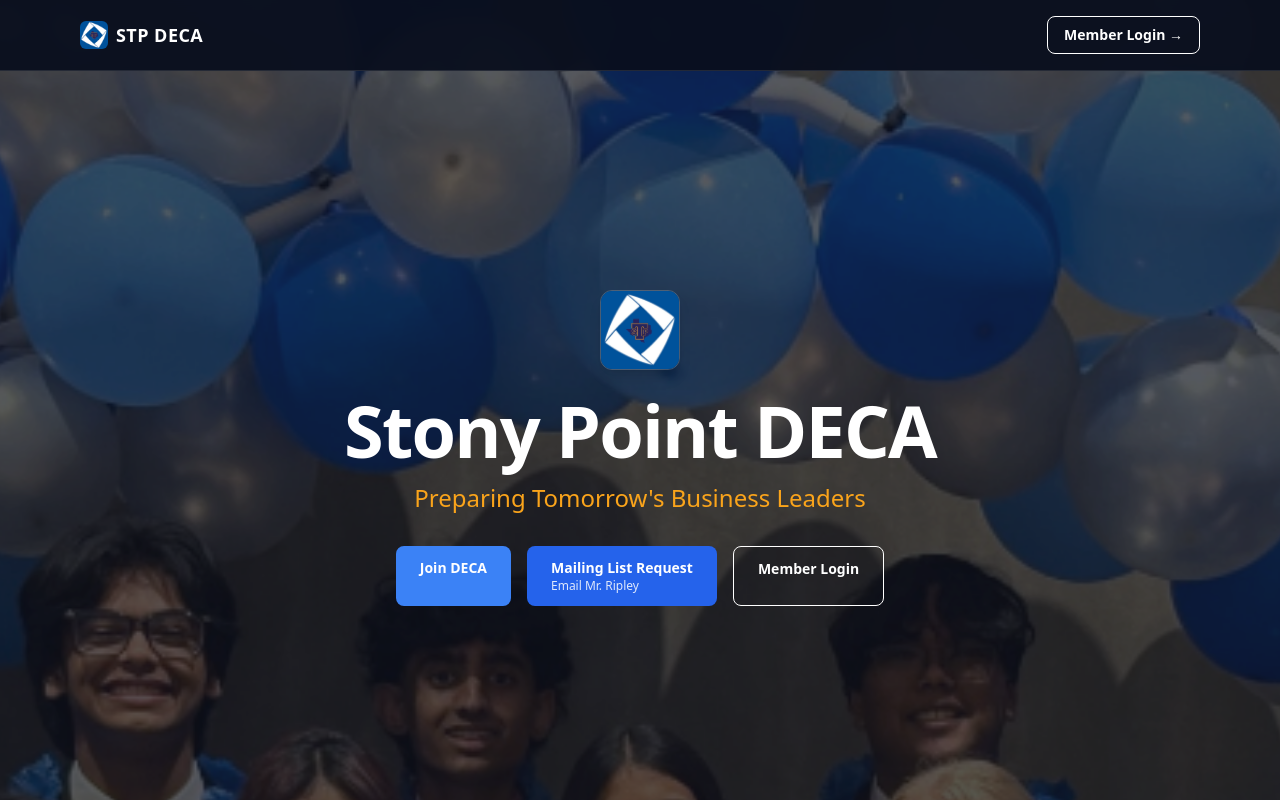
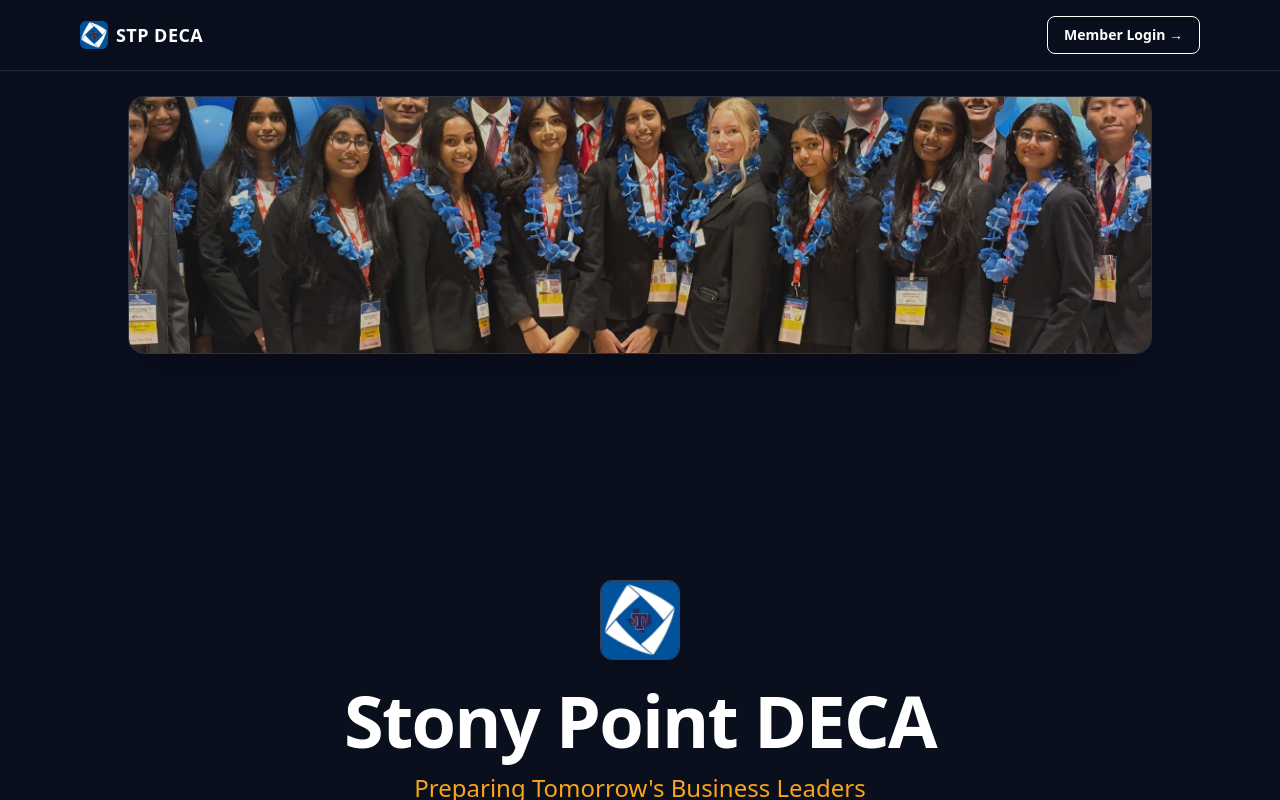
Before and after one commit to AdrianTuscano/stp-deca-site, a React (Vite) app: page / in a window 1280 px wide. Shown: the top 800 px of the page. Built offline with nearby package versions, Linux system fonts and the light colour scheme; no server answers.

Commit message:
changes to main page

```diff
--- a/src/pages/Landing.jsx
+++ b/src/pages/Landing.jsx
@@ -44,12 +44,7 @@
 
 export default function Landing() {
   return (
-    <div className="relative min-h-screen overflow-hidden bg-[#0a0f1e] text-white">
-      <div
-        className="absolute inset-0 bg-cover bg-center brightness-110"
-        style={{ backgroundImage: "url('/assets/landing-backdrop.png')" }}
-      />
-      <div className="absolute inset-0 bg-[#0a0f1e]/55" />
+    <div className="min-h-screen bg-[#0a0f1e] text-white">
       <nav className="fixed inset-x-0 top-0 z-20 border-b border-white/10 bg-[#0a0f1e]/95 backdrop-blur">
         <div className="mx-auto flex max-w-6xl items-center justify-between px-4 py-4">
           <span className="inline-flex items-center gap-2 text-lg font-extrabold tracking-wide">
@@ -65,7 +60,16 @@
         </div>
       </nav>
 
-      <main className="relative z-10 mx-auto max-w-6xl px-4 pt-24">
+      <main className="mx-auto max-w-6xl px-4 pt-24">
+        <section className="pb-8">
+          <div className="mx-auto max-w-5xl overflow-hidden rounded-2xl border border-white/15 shadow-2xl">
+            <div
+              className="h-48 bg-cover bg-center brightness-125 md:h-56 lg:h-64"
+              style={{ backgroundImage: "url('/assets/landing-backdrop.png')" }}
+            />
+          </div>
+        </section>
+
         <section className="flex min-h-[calc(100vh-6rem)] flex-col items-center justify-center text-center">
           <img
             src="/assets/deca-icon.png"
```
